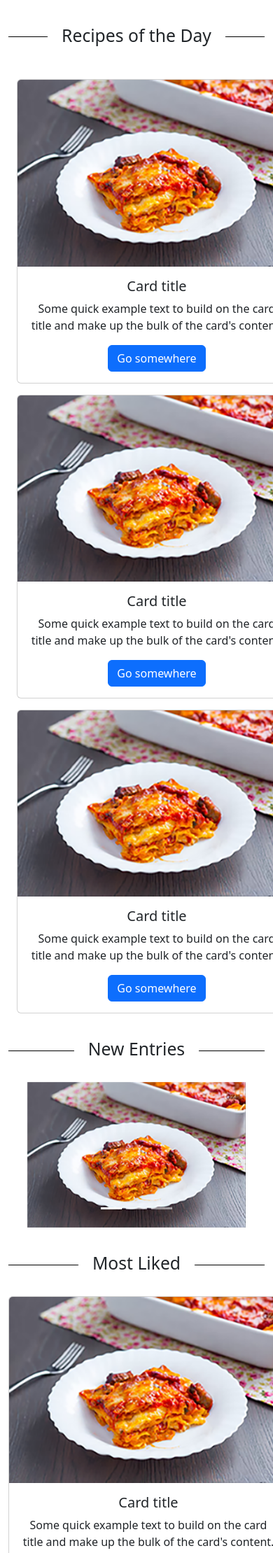
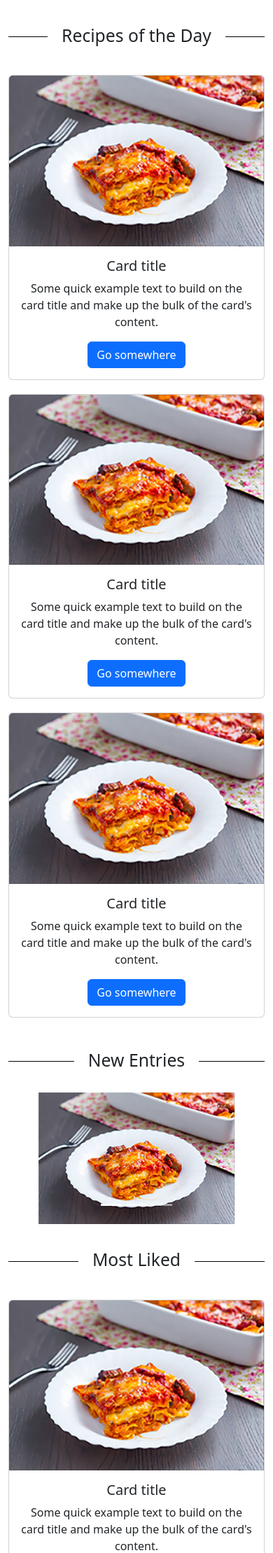
Before and after one commit to LucaGiarr/five-star-recipes, a Django app: page / in a window 390 px wide; the page is wider, and only the part inside the window is pictured. Shown: the part 56-2275 px from the top of that part at 70% size. Run offline with Django 3.2, Linux system fonts and the light colour scheme; data that the repository does not hold is empty; some libraries are stand-ins or nearby versions.

Commit message:
edit style of cards for small screens (centre cards)

```diff
--- a/static/css/style.css
+++ b/static/css/style.css
@@ -32,9 +32,14 @@
 }
 
 .w-80 {
-    width: 80%;
+    width: 72%;
 }
 
+.card-flex-centre {
+    display: flex;
+    justify-content: space-around;
+    margin: 10px 0;
+}
 
 /* Media queries */
 @media only screen and (max-width: 1200px) {
--- a/templates/index.html
+++ b/templates/index.html
@@ -4,8 +4,8 @@
 
 <!-- Section Recipes of the day -->
 <section>
-    <div class="container text-center ">
-        <div class="row">
+    <div class="container text-center">
+        <div class=" row">
             <div class="col">
                 <p>
                 <h2 class="line-text-line"><span>Recipes of the Day</span></h2>
@@ -16,8 +16,8 @@
 
     <!-- Grid Recipes of the day -->
     <div class="container text-center">
-        <div class="row mt-4 element-centre">
-            <div class="col mt-3">
+        <div class="row mt-4">
+            <div class="col card-flex-centre">
                 <div class="card" style="width: 25rem;">
                     <img src="static/images/Lasagne-zucca-e-salsiccia_780x520_wm copy.png" class="card-img-top"
                         alt="...">
@@ -29,7 +29,7 @@
                     </div>
                 </div>
             </div>
-            <div class="col mt-3">
+            <div class="col card-flex-centre">
                 <div class="card" style="width: 25rem;">
                     <img src="static/images/Lasagne-zucca-e-salsiccia_780x520_wm copy.png" class="card-img-top"
                         alt="...">
@@ -42,7 +42,7 @@
                     </div>
                 </div>
             </div>
-            <div class="col mt-3">
+            <div class="col card-flex-centre">
                 <div class="card" style="width: 25rem;">
                     <img src="static/images/Lasagne-zucca-e-salsiccia_780x520_wm copy.png" class="card-img-top"
                         alt="...">
@@ -82,7 +82,7 @@
                 aria-label="Slide 3"></button>
         </div>
         <div class="carousel-inner">
-            <div class="carousel-item active ">
+            <div class="carousel-item active">
                 <img src="static/images/Lasagne-zucca-e-salsiccia_780x520_wm copy.png"
                     class="d-block w-80 element-centre" alt="...">
                 <!-- insert image here -->
@@ -138,7 +138,7 @@
     <!-- Grid most liked recipes -->
     <div class="container text-center">
         <div class="row mt-4">
-            <div class="col">
+            <div class="col card-flex-centre">
                 <div class="card" style="width: 25rem;">
                     <img src="static/images/Lasagne-zucca-e-salsiccia_780x520_wm copy.png" class="card-img-top"
                         alt="...">
@@ -150,7 +150,7 @@
                     </div>
                 </div>
             </div>
-            <div class="col">
+            <div class="col card-flex-centre">
                 <div class="card" style="width: 25rem;">
                     <img src="static/images/Lasagne-zucca-e-salsiccia_780x520_wm copy.png" class="card-img-top"
                         alt="...">
@@ -162,7 +162,7 @@
                     </div>
                 </div>
             </div>
-            <div class="col">
+            <div class="col card-flex-centre">
                 <div class="card" style="width: 25rem;">
                     <img src="static/images/Lasagne-zucca-e-salsiccia_780x520_wm copy.png" class="card-img-top"
                         alt="...">
```
